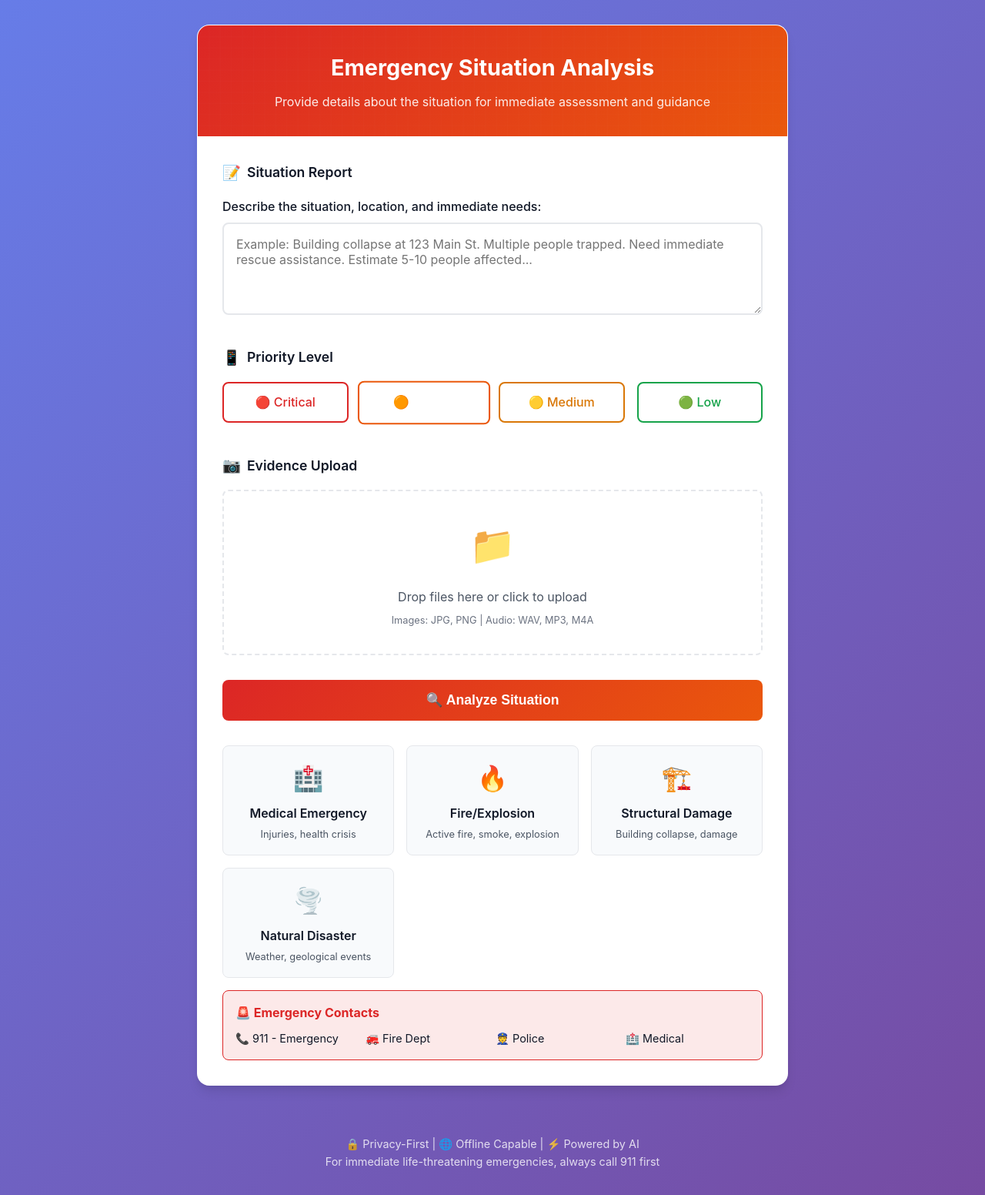
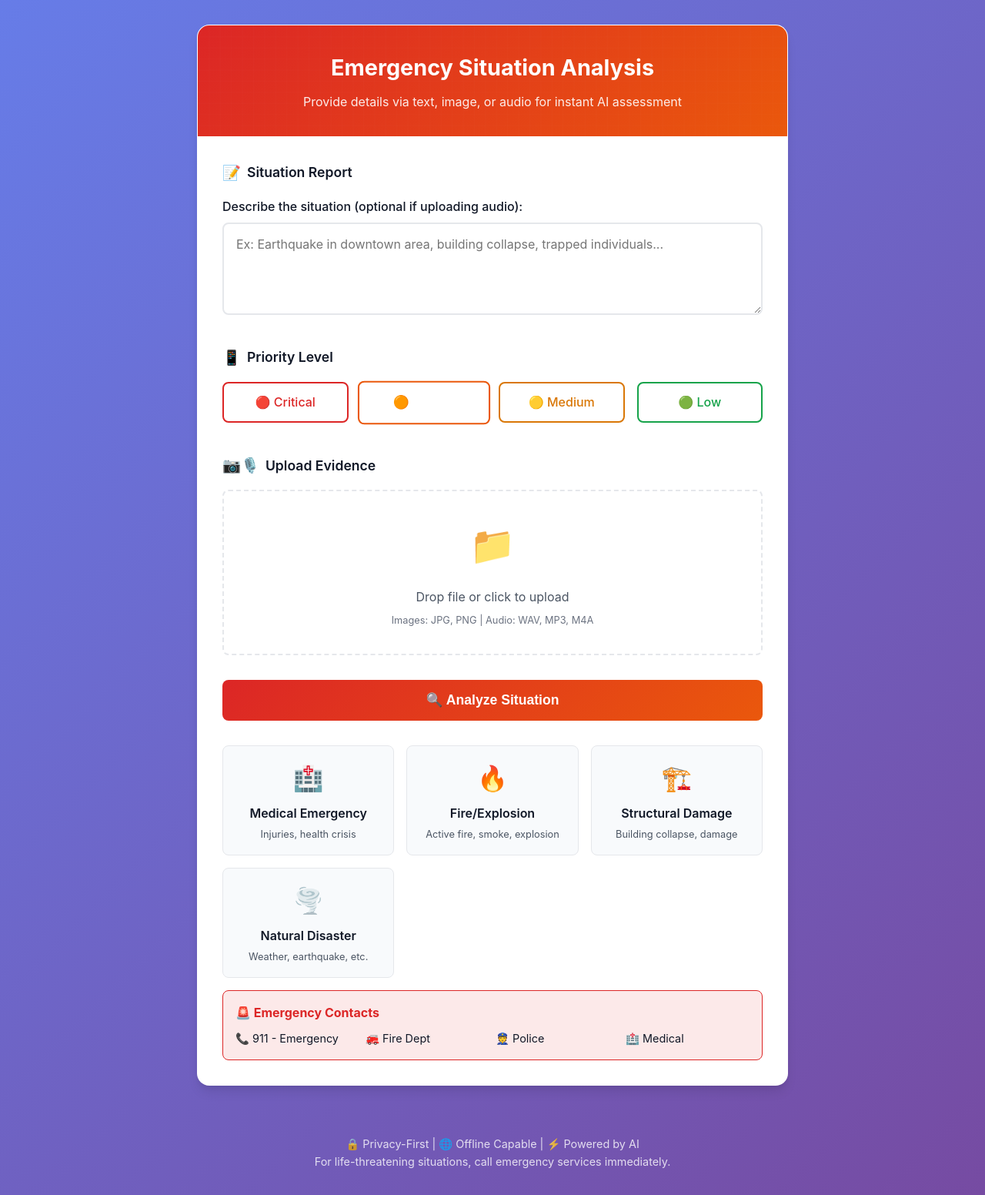
Before and after one commit to rembertdesigns/gemma3n-disaster-assistant, a FastAPI app: page / in a window 1280 px wide. Shown: the part 94-1646 px from the top of the page at 77% size. Run offline with FastAPI, Linux system fonts and the light colour scheme.

Commit message:
🔊 Voice input support, smarter result rendering, enhanced HTML layout

```diff
--- a/app/api.py
+++ b/app/api.py
@@ -8,48 +8,72 @@ import uuid
 
 from app.preprocessing import preprocess_input
 from app.inference import run_disaster_analysis
+from app.audio_transcription import transcribe_audio
 
 app = FastAPI()
 
-# Static files (e.g., CSS)
+# Static files (e.g., CSS, uploaded images)
 app.mount("/static", StaticFiles(directory="static"), name="static")
 
-# HTML Templates
+# HTML templates
 templates = Jinja2Templates(directory="templates")
 
-# Upload directory
+# Upload directory for images/audio
 UPLOAD_DIR = "uploads"
 os.makedirs(UPLOAD_DIR, exist_ok=True)
+
 
 @app.get("/", response_class=HTMLResponse)
 async def serve_home(request: Request):
     return templates.TemplateResponse("index.html", {"request": request, "result": None})
 
+
 @app.post("/analyze", response_class=HTMLResponse)
 async def analyze_input(
     request: Request,
-    report_text: str = Form(...),
-    file: UploadFile = File(None)
+    report_text: str = Form(""),
+    file: UploadFile = File(None),
+    audio: UploadFile = File(None)
 ):
-    user_input = report_text.strip()
+    input_payload = {}
     saved_path = None
 
-    # Save uploaded file if present
+    # Handle image file
     if file and file.filename != "":
         extension = os.path.splitext(file.filename)[1]
         unique_filename = f"upload_{uuid.uuid4().hex}{extension}"
-        saved_path = os.path.join(UPLOAD_DIR, unique_filename)
+        saved_path = os.path.join("static", unique_filename)
         with open(saved_path, "wb") as buffer:
             shutil.copyfileobj(file.file, buffer)
-        user_input = saved_path
+        input_payload = {"type": "image", "content": saved_path}
 
-    # Preprocess and analyze
-    processed = preprocess_input(user_input)
+    # Handle audio file (Whisper)
+    elif audio and audio.filename != "":
+        extension = os.path.splitext(audio.filename)[1]
+        audio_path = os.path.join(UPLOAD_DIR, f"audio_{uuid.uuid4().hex}{extension}")
+        with open(audio_path, "wb") as buffer:
+            shutil.copyfileobj(audio.file, buffer)
+
+        transcription = transcribe_audio(audio_path)
+        if "error" in transcription:
+            return templates.TemplateResponse("index.html", {
+                "request": request,
+                "result": transcription,
+                "input_text": None
+            })
+
+        input_payload = {"type": "text", "content": transcription["text"]}
+
+    # Default to text input
+    else:
+        input_payload = {"type": "text", "content": report_text.strip()}
+
+    # Process and analyze
+    processed = preprocess_input(input_payload)
     result = run_disaster_analysis(processed)
 
-    # Return response with result
     return templates.TemplateResponse("index.html", {
         "request": request,
         "result": result,
-        "input_text": report_text
+        "original_input": input_payload["content"]
     })
--- a/templates/index.html
+++ b/templates/index.html
@@ -28,27 +28,28 @@
     <div class="main-card">
       <div class="card-header">
         <h2>Emergency Situation Analysis</h2>
-        <p>Provide details about the situation for immediate assessment and guidance</p>
+        <p>Provide details via text, image, or audio for instant AI assessment</p>
       </div>
 
       <div class="form-container">
         <form id="analysisForm" method="post" action="/analyze" enctype="multipart/form-data">
+          <!-- TEXT INPUT -->
           <div class="form-section">
             <div class="section-title">
               <span class="section-icon">📝</span>
               Situation Report
             </div>
             <div class="input-group">
-              <label for="report_text">Describe the situation, location, and immediate needs:</label>
+              <label for="report_text">Describe the situation (optional if uploading audio):</label>
               <textarea
                 name="report_text"
                 id="report_text"
-                placeholder="Example: Building collapse at 123 Main St. Multiple people trapped. Need immediate rescue assistance. Estimate 5-10 people affected..."
-                required
+                placeholder="Ex: Earthquake in downtown area, building collapse, trapped individuals..."
               ></textarea>
             </div>
           </div>
 
+          <!-- PRIORITY -->
           <div class="form-section">
             <div class="section-title">
               <span class="section-icon">📱</span>
@@ -74,19 +75,22 @@
             </div>
           </div>
 
+          <!-- UPLOAD AREA -->
           <div class="form-section">
             <div class="section-title">
-              <span class="section-icon">📷</span>
-              Evidence Upload
+              <span class="section-icon">📷🎙️</span>
+              Upload Evidence
             </div>
             <div class="file-upload-area" id="fileUpload">
               <div class="upload-icon">📁</div>
-              <div class="upload-text">Drop files here or click to upload</div>
+              <div class="upload-text">Drop file or click to upload</div>
               <div class="file-types">Images: JPG, PNG | Audio: WAV, MP3, M4A</div>
-              <input type="file" name="file" class="file-input" accept=".jpg,.jpeg,.png,.wav,.mp3,.m4a" id="fileInput">
+              <input type="file" name="file" class="file-input" accept=".jpg,.jpeg,.png" id="fileInput">
+              <input type="file" name="audio" class="file-input" accept=".wav,.mp3,.m4a" id="audioInput">
             </div>
           </div>
 
+          <!-- SUBMIT -->
           <button type="submit" class="analyze-button" id="analyzeBtn">
             <div class="button-content">
               <div class="loading-spinner" id="loadingSpinner"></div>
@@ -95,6 +99,7 @@
           </button>
         </form>
 
+        <!-- QUICK ACTIONS -->
         <div class="quick-actions">
           <div class="quick-action" onclick="setQuickReport('medical')">
             <div class="quick-action-icon">🏥</div>
@@ -114,10 +119,11 @@
           <div class="quick-action" onclick="setQuickReport('natural')">
             <div class="quick-action-icon">🌪️</div>
             <div class="quick-action-title">Natural Disaster</div>
-            <div class="quick-action-desc">Weather, geological events</div>
+            <div class="quick-action-desc">Weather, earthquake, etc.</div>
           </div>
         </div>
 
+        <!-- EMERGENCY CONTACTS -->
         <div class="emergency-contacts">
           <h3>🚨 Emergency Contacts</h3>
           <div class="contacts-grid">
@@ -130,25 +136,34 @@
       </div>
     </div>
 
-    <!-- Results section for Flask template -->
-{% if result %}
-<div class="result-card">
-    <h2>🚑 AI Situation Assessment</h2>
-    <p><strong>Priority Level:</strong> {{ result.priority }}</p>
-  <p><strong>Detected Damage:</strong> {{ result.damage_type }}</p>
-  <p><strong>Suggested Action:</strong> {{ result.suggestion }}</p>
-</div>
-{% endif %}
-
+    <!-- RESULTS CARD -->
+    {% if result %}
+    <div class="result-card">
+      <h2>📊 AI Situation Assessment</h2>
+      {% if result.error %}
+        <p class="result-error"><strong>Error:</strong> {{ result.error }}</p>
+      {% else %}
+        <p><strong>Type:</strong> {{ result.type|capitalize }}</p>
+        {% if result.type == 'image' %}
+          <p><strong>Detected:</strong> {{ result.damage_detected }}</p>
+          <p><strong>Confidence:</strong> {{ result.confidence * 100 }}%</p>
+          <p><strong>Suggested Action:</strong> {{ result.suggested_action }}</p>
+        {% elif result.type == 'text' %}
+          <p><strong>Response:</strong> {{ result.output }}</p>
+        {% endif %}
+      {% endif %}
+    </div>
+    {% endif %}
   </div>
 
+  <!-- FOOTER -->
   <footer class="footer">
     <p>🔒 Privacy-First | 🌐 Offline Capable | ⚡ Powered by AI</p>
-    <p>For immediate life-threatening emergencies, always call 911 first</p>
+    <p>For life-threatening situations, call emergency services immediately.</p>
   </footer>
 
+  <!-- SCRIPTS -->
   <script>
-    // File upload drag and drop functionality
     const fileUpload = document.getElementById('fileUpload');
     const fileInput = document.getElementById('fileInput');
     const analyzeBtn = document.getElementById('analyzeBtn');
@@ -159,64 +174,59 @@
       e.preventDefault();
       fileUpload.classList.add('dragover');
     });
-
     fileUpload.addEventListener('dragleave', () => {
       fileUpload.classList.remove('dragover');
     });
-
     fileUpload.addEventListener('drop', (e) => {
       e.preventDefault();
       fileUpload.classList.remove('dragover');
       const files = e.dataTransfer.files;
       if (files.length > 0) {
-        fileInput.files = files;
+        if (files[0].type.startsWith("audio")) {
+          document.getElementById('audioInput').files = files;
+        } else {
+          fileInput.files = files;
+        }
         updateFileUploadText(files[0].name);
       }
     });
-
     fileInput.addEventListener('change', (e) => {
       if (e.target.files.length > 0) {
         updateFileUploadText(e.target.files[0].name);
       }
     });
-
+    document.getElementById('audioInput').addEventListener('change', (e) => {
+      if (e.target.files.length > 0) {
+        updateFileUploadText(e.target.files[0].name);
+      }
+    });
     function updateFileUploadText(filename) {
       const uploadText = fileUpload.querySelector('.upload-text');
       uploadText.textContent = `Selected: ${filename}`;
       uploadText.style.color = '#16a34a';
-      uploadText.style.fontWeight = '500';
     }
-
-    // Form submission handling
     document.getElementById('analysisForm').addEventListener('submit', (e) => {
       analyzeBtn.classList.add('processing');
       loadingSpinner.style.display = 'block';
       buttonText.textContent = 'Analyzing...';
       analyzeBtn.disabled = true;
     });
-
-    // Quick action templates
     function setQuickReport(type) {
       const textarea = document.getElementById('report_text');
       const templates = {
-        medical: 'Medical emergency reported. Person unconscious/injured at [LOCATION]. Immediate medical attention required. Current status: [DESCRIBE CONDITION]. Number of people affected: [NUMBER].',
-        fire: 'Fire/explosion reported at [LOCATION]. Active flames/smoke visible. Evacuation needed. Estimated size: [DESCRIBE]. People at risk: [NUMBER]. Access points: [DESCRIBE].',
-        structural: 'Structural damage/collapse at [LOCATION]. Building integrity compromised. People potentially trapped: [NUMBER]. Access blocked: [YES/NO]. Immediate hazards: [DESCRIBE].',
-        natural: 'Natural disaster event: [TYPE] at [LOCATION]. Severity: [SCALE]. Population affected: [NUMBER]. Infrastructure damage: [DESCRIBE]. Immediate needs: [LIST].'
+        medical: 'Medical emergency reported at [LOCATION]. Injured persons: [NUMBER]. Immediate medical aid required.',
+        fire: 'Fire reported at [LOCATION]. Smoke and flames visible. Evacuation required. People in danger: [NUMBER].',
+        structural: 'Building collapse reported at [LOCATION]. People possibly trapped: [NUMBER]. Debris blocking access.',
+        natural: 'Natural disaster at [LOCATION]. Event: [EARTHQUAKE/FLOOD]. People affected: [NUMBER]. Infrastructure damage: [BRIEFLY DESCRIBE].'
       };
-
       textarea.value = templates[type];
       textarea.focus();
-
-      // Set appropriate priority
       if (type === 'medical' || type === 'fire') {
         document.getElementById('critical').checked = true;
-      } else if (type === 'structural') {
+      } else {
         document.getElementById('urgent').checked = true;
       }
     }
-
-    // Simulate offline capability indicator
     function updateConnectionStatus() {
       const indicator = document.querySelector('.status-indicator');
       if (navigator.onLine) {
@@ -227,7 +237,6 @@
         indicator.className = 'status-indicator status-offline';
       }
     }
-
     window.addEventListener('online', updateConnectionStatus);
     window.addEventListener('offline', updateConnectionStatus);
     updateConnectionStatus();
```
Also changed, not shown: app/audio_transcription.py (added, +17 -0 lines).
